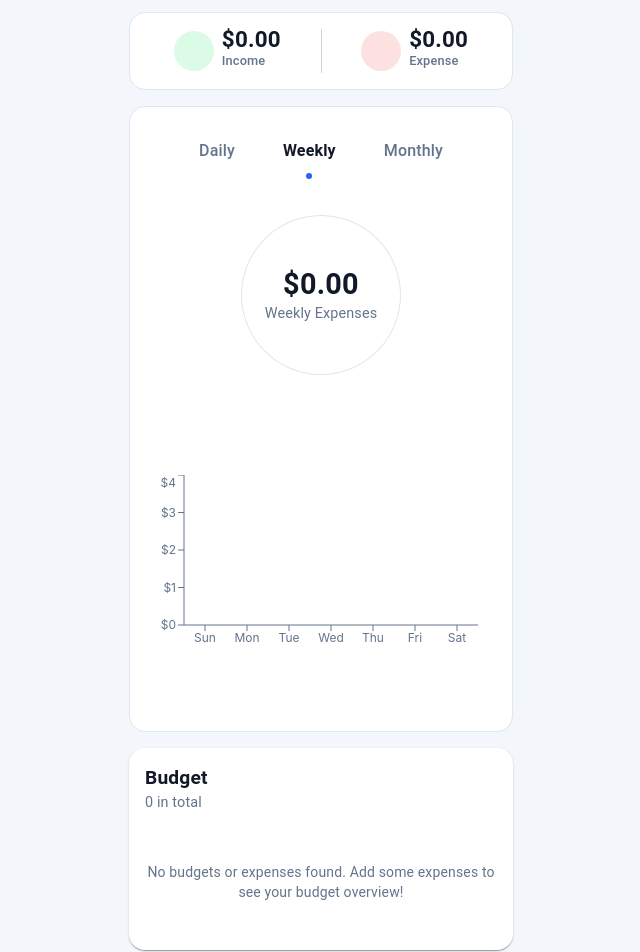
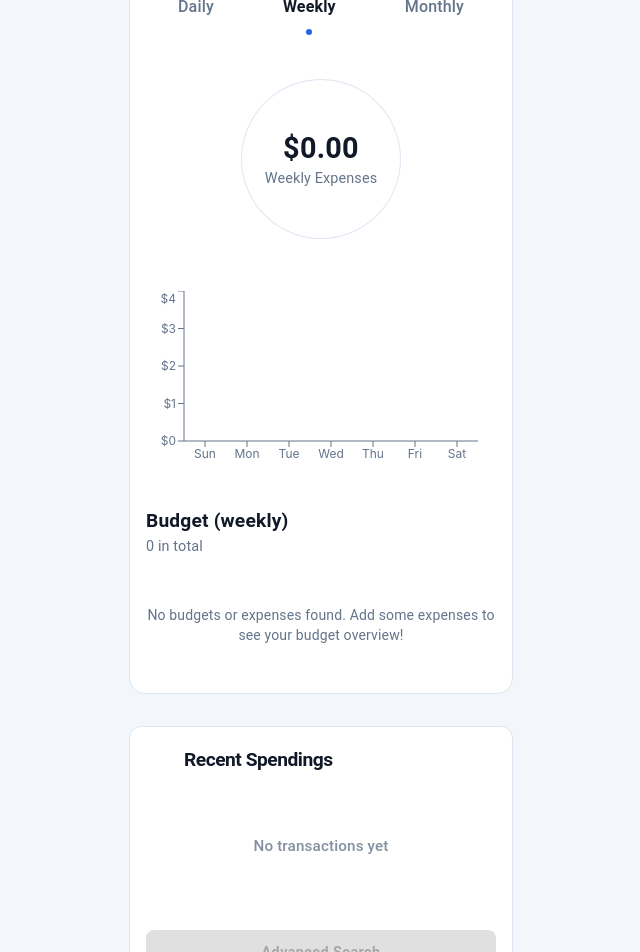
Before and after one commit to dtzr09/Tabby_miniapp, a Next.js app: page / in a window 1280 px wide. Shown: the part 140-1092 px from the top of the page, without its empty margins (319-959 px from the left). Built offline with nearby package versions, Linux system fonts and the light colour scheme; some icons are missing.

Commit message:
fix budget

```diff
--- a/components/cards/BalanceCard.tsx
+++ b/components/cards/BalanceCard.tsx
@@ -76,6 +76,15 @@ export default function BalanceCard({
                   >
                     .{cents}
                   </span>
+                  <span
+                    style={{
+                      fontSize: "0.7rem",
+                      color: colors.textSecondary,
+                      marginLeft: "8px",
+                    }}
+                  >
+                    of ${totalBudget.toFixed(2)}
+                  </span>
                 </>
               );
             })()}
--- a/components/cards/BudgetOverviewCard.tsx
+++ b/components/cards/BudgetOverviewCard.tsx
@@ -1,8 +1,10 @@
-import { Box, Card, Typography } from "@mui/material";
-import React from "react";
+import { Box, Typography } from "@mui/material";
+import React, { useMemo } from "react";
 import { useTheme } from "../../src/contexts/ThemeContext";
 
 interface BudgetOverviewCardProps {
+  viewMode?: "daily" | "weekly" | "monthly";
+  onViewModeChange?: (mode: "daily" | "weekly" | "monthly") => void;
   data: {
     totalExpenses: number;
     dateRange: string;
@@ -17,17 +19,73 @@ interface BudgetOverviewCardProps {
     }[];
   };
 }
+
 const BudgetOverviewCard = (props: BudgetOverviewCardProps) => {
   const { colors } = useTheme();
+
+  // Calculate actual days and weeks in current month
+  const getCurrentMonthInfo = () => {
+    const now = new Date();
+    const year = now.getFullYear();
+    const month = now.getMonth();
+
+    // Get the last day of the current month
+    const lastDay = new Date(year, month + 1, 0);
+    const daysInMonth = lastDay.getDate();
+
+    // Calculate weeks in month (including partial weeks)
+    const firstDay = new Date(year, month, 1);
+
+    // Get the day of week for first and last day (0 = Sunday, 1 = Monday, etc.)
+    const firstDayOfWeek = firstDay.getDay();
+
+    // Calculate total weeks (including partial weeks at start and end)
+    const weeksInMonth = Math.ceil((daysInMonth + firstDayOfWeek) / 7);
+
+    return {
+      daysInMonth,
+      weeksInMonth,
+      currentDay: now.getDate(),
+      currentWeek: Math.ceil((now.getDate() + firstDayOfWeek) / 7),
+    };
+  };
+
+  // Calculate adjusted budgets based on view mode
+  const adjustedCategories = useMemo(() => {
+    if (!props.viewMode) return props.data.categories;
+
+    const monthInfo = getCurrentMonthInfo();
+
+    return props.data.categories.map((category) => {
+      let adjustedBudget = category.budget;
+      const adjustedSpent = category.spent;
+
+      switch (props.viewMode) {
+        case "daily":
+          // For daily view, divide monthly budget by actual days in month
+          adjustedBudget = category.budget / monthInfo.daysInMonth;
+          break;
+        case "weekly":
+          // For weekly view, divide monthly budget by actual weeks in month
+          adjustedBudget = category.budget / 4;
+          break;
+        case "monthly":
+          // For monthly view, use the original budget
+          adjustedBudget = category.budget;
+          break;
+      }
+
+      return {
+        ...category,
+        budget: adjustedBudget,
+        spent: adjustedSpent,
+        originalBudget: category.budget, // Keep original for reference
+      };
+    });
+  }, [props.data.categories, props.viewMode]);
+
   return (
-    <Card
-      sx={{
-        px: 2,
-        py: 2,
-        borderRadius: 4,
-        bgcolor: colors.card,
-      }}
-    >
+    <>
       <Box
         sx={{
           display: "flex",
@@ -44,7 +102,7 @@ const BudgetOverviewCard = (props: BudgetOverviewCardProps) => {
               color: colors.text,
             }}
           >
-            Budget
+            Budget {props.viewMode && `(${props.viewMode})`}
           </Typography>
           <Typography
             sx={{
@@ -52,12 +110,12 @@ const BudgetOverviewCard = (props: BudgetOverviewCardProps) => {
               color: colors.textSecondary,
             }}
           >
-            {props.data.categories.length} in total
+            {adjustedCategories.length} in total
           </Typography>
         </Box>
       </Box>
 
-      {props.data.categories.length === 0 && (
+      {adjustedCategories.length === 0 && (
         <Box
           sx={{
             textAlign: "center",
@@ -73,7 +131,7 @@ const BudgetOverviewCard = (props: BudgetOverviewCardProps) => {
       )}
 
       {/* Budget Categories */}
-      {props.data.categories.length > 0 && (
+      {adjustedCategories.length > 0 && (
         <Box
           sx={{
             display: "flex",
@@ -82,7 +140,7 @@ const BudgetOverviewCard = (props: BudgetOverviewCardProps) => {
             "&::-webkit-scrollbar": { display: "none" },
           }}
         >
-          {props.data.categories.map((category) => {
+          {adjustedCategories.map((category) => {
             if (category.budget === 0 || category.spent === undefined) {
               return null;
             }
@@ -139,7 +197,7 @@ const BudgetOverviewCard = (props: BudgetOverviewCardProps) => {
                     textAlign: "center",
                   }}
                 >
-                  ${category.spent}
+                  ${category.spent.toFixed(2)}
                 </Typography>
                 <Typography
                   sx={{
@@ -150,7 +208,7 @@ const BudgetOverviewCard = (props: BudgetOverviewCardProps) => {
                     mb: 1,
                   }}
                 >
-                  {`of $${category.budget}`}
+                  {`of $${category.budget.toFixed(2)}`}
                 </Typography>
 
                 <Typography
@@ -167,7 +225,7 @@ const BudgetOverviewCard = (props: BudgetOverviewCardProps) => {
           })}
         </Box>
       )}
-    </Card>
+    </>
   );
 };
 
--- /dev/null
+++ b/components/cards/ExpensesAndBudgetOverview.tsx
@@ -0,0 +1,57 @@
+import { Card } from "@mui/material";
+import React from "react";
+import BudgetOverviewCard from "./BudgetOverviewCard";
+import ExpensesOverviewCard from "./ExpensesOverviewCard";
+import { useTheme } from "@/contexts/ThemeContext";
+
+interface ExpensesAndBudgetOverviewProps {
+  data: {
+    totalExpenses: number;
+    dateRange: string;
+    dailyExpenses: { day: string; amount: number }[];
+    categories: {
+      id: string;
+      name: string;
+      icon: React.JSX.Element;
+      budget: number;
+      spent: number;
+      color: string;
+    }[];
+  };
+  viewMode?: "daily" | "weekly" | "monthly";
+  onViewModeChange?: (mode: "daily" | "weekly" | "monthly") => void;
+}
+
+const ExpensesAndBudgetOverview = ({
+  data,
+  viewMode,
+  onViewModeChange,
+}: ExpensesAndBudgetOverviewProps) => {
+  const { colors } = useTheme();
+
+  return (
+    <Card
+      sx={{
+        px: 2,
+        py: 2,
+        borderRadius: 4,
+        bgcolor: colors.card,
+        boxShadow: "none",
+        border: `1px solid ${colors.border}`,
+      }}
+    >
+      <ExpensesOverviewCard
+        data={data}
+        viewMode={viewMode}
+        onViewModeChange={onViewModeChange}
+      />
+      <BudgetOverviewCard
+        data={data}
+        viewMode={viewMode}
+        onViewModeChange={onViewModeChange}
+      />
+    </Card>
+  );
+};
+
+export default ExpensesAndBudgetOverview;
--- a/components/cards/ExpensesOverviewCard.tsx
+++ b/components/cards/ExpensesOverviewCard.tsx
@@ -1,4 +1,4 @@
-import { Card, CardContent, Typography, Box } from "@mui/material";
+import { Typography, Box } from "@mui/material";
 import {
   Bar,
   XAxis,
@@ -58,29 +58,24 @@ export default function ExpensesOverviewCard({
     fill: index === 1 ? colors.accent : colors.primary,
   }));
 
-  const pieChartData = data.categories.map((category, index) => ({
+  const pieChartData = data.categories
+    .filter((category) => category.spent > 0) // Only include categories with expenses
+    .map((category, index) => ({
       name: category.name,
       value: category.spent,
       fill: chartColors[index % chartColors.length],
     }));
 
   return (
-    <Card
-      sx={{
-        borderRadius: 4,
-        bgcolor: colors.card,
-        boxShadow: 0,
-        border: `1px solid ${colors.border}`,
-      }}
-    >
-      <CardContent sx={{ p: 3 }}>
+    <>
+      <Box sx={{ px: 1 }}>
         {/* View Mode Toggle */}
         <Box
           sx={{
             display: "flex",
-            justifyContent: "center",
-            mb: 3,
+            mb: 4,
             position: "relative",
+            justifyContent: "space-between",
           }}
         >
           {(["daily", "weekly", "monthly"] as const).map((mode) => (
@@ -127,7 +122,6 @@ export default function ExpensesOverviewCard({
           sx={{
             display: "flex",
             justifyContent: "center",
-            mb: 3,
             position: "relative",
           }}
         >
@@ -193,6 +187,8 @@ export default function ExpensesOverviewCard({
         </Box>
 
         {/* Legend */}
+        {pieChartData.length > 0 && (
+          <>
             <Box
               sx={{
                 mt: 4,
@@ -235,7 +231,8 @@ export default function ExpensesOverviewCard({
                           width: 12,
                           height: 12,
                           borderRadius: "50%",
-                      backgroundColor: chartColors[idx % chartColors.length],
+                          backgroundColor:
+                            chartColors[idx % chartColors.length],
                           flexShrink: 0,
                         }}
                       />
@@ -303,9 +300,11 @@ export default function ExpensesOverviewCard({
                   ))}
               </Box>
             </Box>
+          </>
+        )}
 
         {/* Daily/Weekly Breakdown */}
-        <Box sx={{ mb: 4, height: 200 }}>
+        <Box sx={{ height: 200, mt: 4, mb: 2 }}>
           <ResponsiveContainer width="100%" height="100%">
             <ComposedChart
               data={barChartData}
@@ -360,7 +359,7 @@ export default function ExpensesOverviewCard({
             </ComposedChart>
           </ResponsiveContainer>
         </Box>
-      </CardContent>
-    </Card>
+      </Box>
+    </>
   );
 }
--- a/components/dashboard/index.tsx
+++ b/components/dashboard/index.tsx
@@ -7,8 +7,7 @@ import { useTheme } from "../../src/contexts/ThemeContext";
 import { getDailyBreakdown } from "../../utils/getDailyBreakdown";
 import { getFilteredExpenses } from "../../utils/getFilteredExpenses";
 import { getCategoryData } from "../../utils/getCategoryData";
-import BudgetOverviewCard from "../cards/BudgetOverviewCard";
-import ExpensesOverviewCard from "../cards/ExpensesOverviewCard";
+import ExpensesAndBudgetOverview from "../cards/ExpensesAndBudgetOverview";
 
 export interface Budget {
   id: number;
@@ -219,6 +218,7 @@ const Dashboard = () => {
           {/* Summary Card (now at the top) */}
 
           {/* Balance Card */}
+          {totalBudget > 0 && (
             <Box sx={{ width: "100%" }}>
               <BalanceCard
                 availableBalance={totalBalance}
@@ -227,6 +227,7 @@ const Dashboard = () => {
                 totalBudget={totalBudget}
               />
             </Box>
+          )}
 
           <ExpenseSummaryCard
             totalIncome={totalIncome}
@@ -235,16 +236,14 @@ const Dashboard = () => {
 
           {/* Budget Overview Card */}
           <Box sx={{ width: "100%" }}>
-            <ExpensesOverviewCard
+            <ExpensesAndBudgetOverview
               data={data}
               viewMode={internalViewMode}
               onViewModeChange={setInternalViewMode}
             />
           </Box>
 
-          <Box sx={{ width: "100%" }}>
-            <BudgetOverviewCard data={data} />
-          </Box>
+          <Box sx={{ width: "100%" }}></Box>
 
           {/* Recent Transactions Card (now below summary) */}
           <Box sx={{ width: "100%" }}>
```
Lines whose indentation alone changed are shown as unchanged.
